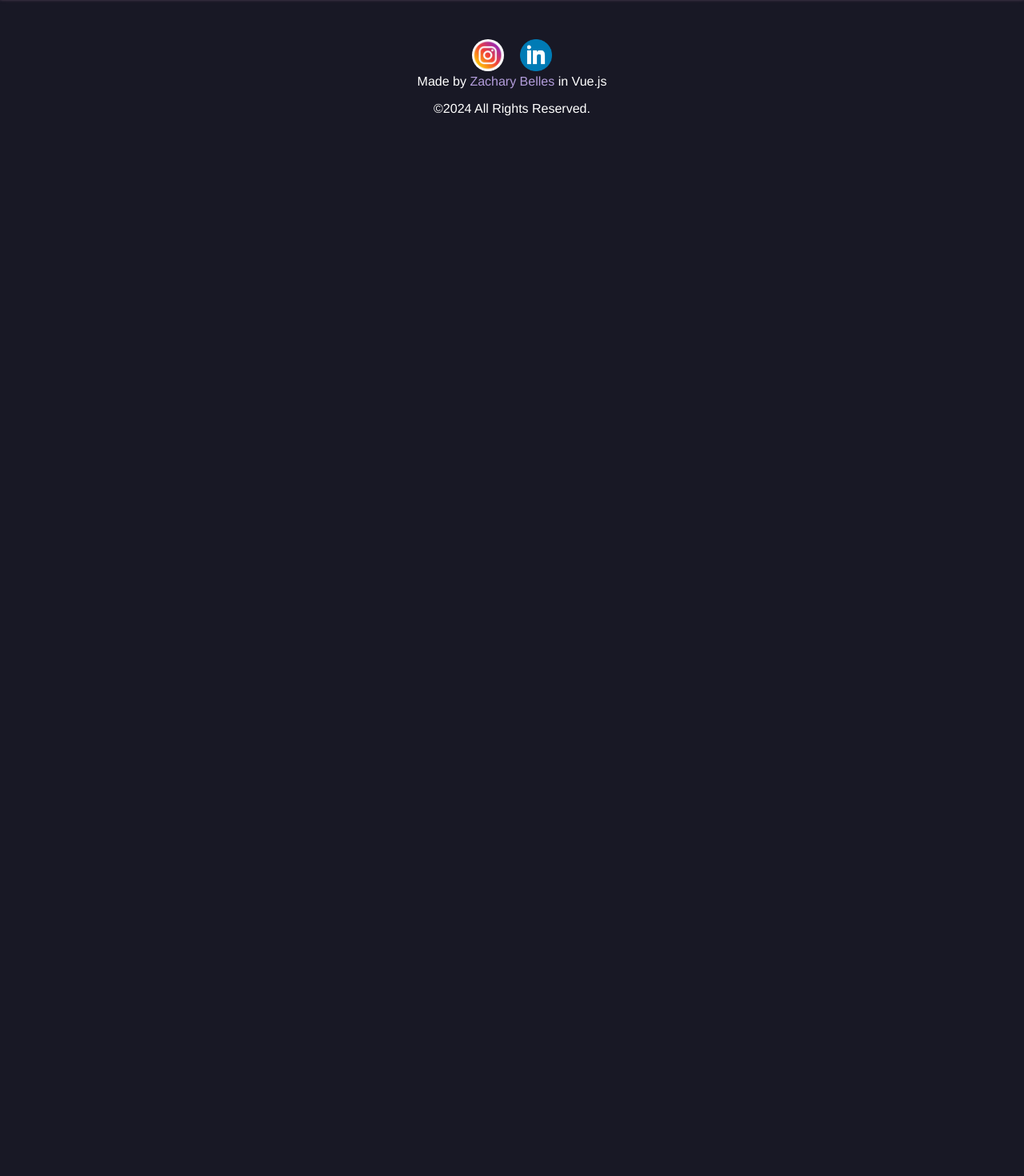
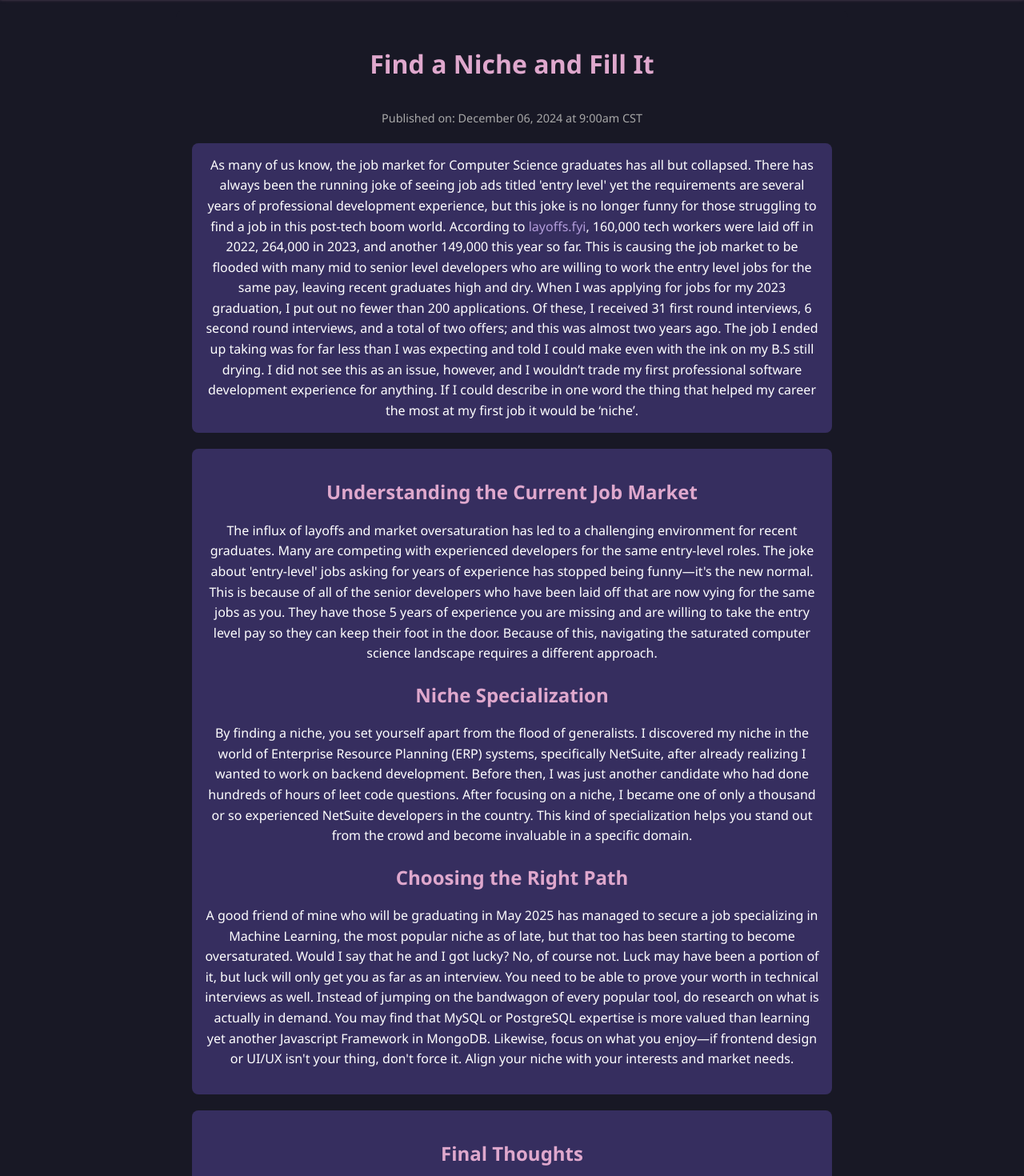
Before and after one commit to zmbelles/personal-site-v2, a Vue app: page /blog/find-a-niche in a window 1280 px wide. Shown: the part 280-1750 px from the top of the page at 80% size. Before the commit the page ends 800 px from the top, so only its background shows below. Built offline with nearby package versions, Linux system fonts and the light colour scheme.

Commit message:
niche blog post

```diff
--- a/src/components/blog/BlogPage.vue
+++ b/src/components/blog/BlogPage.vue
@@ -1,5 +1,14 @@
 <template>
   <div class="blog-page">
+    <div class="blog-post">
+      <h2 class="blog-post-title">
+        <router-link to="/blog/find-a-niche" class="post-link"
+          >Find A Niche and Fill It</router-link>
+      </h2>
+      <p class="blog-post-body">
+        Understanding how to navigate the heavily competitive job market for Computer Science graduates
+      </p>
+    </div>
     <div class="blog-post">
       <h2 class="blog-post-title">
           <router-link to="/blog/be-intentional" class="post-link">
--- /dev/null
+++ b/src/components/blog/posts/FindANiche.vue
@@ -0,0 +1,109 @@
+<template>
+  <div class="blog-page">
+    <h1>{{ title }}</h1>
+    <p class="publication-date">
+      Published on: December 06, 2024 at 9:00am CST
+    </p>
+    <div class="introduction" v-html="intro"></div>
+    <div class="content">
+      <section v-for="(lesson, index) in lessons" :key="index">
+        <h2>{{ lesson.title }}</h2>
+        <p>{{ lesson.description }}</p>
+      </section>
+    </div>
+    <div class="conclusion">
+      <h2>Final Thoughts</h2>
+      <p>{{ finalThoughts }}</p>
+    </div>
+  </div>
+</template>
+
+<script>
+export default {
+  name: "BlogPost",
+  data() {
+    return {
+      title: "Find a Niche and Fill It",
+      intro: `As many of us know, the job market for Computer Science graduates has all but collapsed. There has always been the running joke of
+      seeing job ads titled 'entry level' yet the requirements are several years of professional development experience, but this joke is no
+      longer funny for those struggling to find a job in this post-tech boom world. According to
+      <a href="https://layoffs.fyi" target="_blank">layoffs.fyi</a>, 160,000 tech workers were laid off in 2022, 264,000 in 2023, and another
+      149,000 this year so far. This is causing the job market to be flooded with many mid to senior level developers who are willing to work the
+      entry level jobs for the same pay, leaving recent graduates high and dry. When I was applying for jobs for my 2023 graduation, I put out no
+      fewer than 200 applications. Of these, I received 31 first round interviews, 6 second round interviews, and a total of two offers; and this
+      was almost two years ago. The job I ended up taking was for far less than I was expecting and told I could make even with the ink on my B.S
+      still drying. I did not see this as an issue, however, and I wouldn’t trade my first professional software development experience for anything.
+      If I could describe in one word the thing that helped my career the most at my first job it would be ‘niche’.`,
+      lessons: [
+        {
+          title: "Understanding the Current Job Market",
+          description: `The influx of layoffs and market oversaturation has led to a challenging environment for recent graduates. Many are competing
+          with experienced developers for the same entry-level roles. The joke about 'entry-level' jobs asking for years of experience has stopped
+          being funny—it's the new normal. This is because of all of the senior developers who have been laid off that are now vying for the same jobs
+          as you. They have those 5 years of experience you are missing and are willing to take the entry level pay so they can keep their foot in the door.
+          Because of this, navigating the saturated computer science landscape requires a different approach.`,
+        },
+        {
+          title: "Niche Specialization",
+          description: `By finding a niche, you set yourself apart from the flood of generalists. I discovered my niche in the world of Enterprise
+          Resource Planning (ERP) systems, specifically NetSuite, after already realizing I wanted to work on backend development. Before then, I
+          was just another candidate who had done hundreds of hours of leet code questions. After focusing on a niche, I became one of
+          only a thousand or so experienced NetSuite developers in the country. This kind of specialization helps you stand out from the crowd and
+          become invaluable in a specific domain.`,
+        },
+        {
+          title: "Choosing the Right Path",
+          description: `A good friend of mine who will be graduating in May 2025 has managed to secure a job specializing in Machine Learning, the most
+          popular niche as of late, but that too has been starting to become oversaturated. Would I say that he and I got lucky? No, of course not. Luck
+          may have been a portion of it, but luck will only get you as far as an interview. You need to be able to prove your worth in technical interviews as well.
+          Instead of jumping on the bandwagon of every popular tool, do research on what is actually in demand. You may find that MySQL or PostgreSQL
+          expertise is more valued than learning yet another Javascript Framework in MongoDB. Likewise, focus on what you enjoy—if frontend design or
+          UI/UX isn't your thing, don't force it. Align your niche with your interests and market needs.`,
+        },
+      ],
+      finalThoughts: `Of all the things I have mentioned, the most crucial piece of advice is to start early. Explore job boards, send out countless applications,
+      and pay attention to where the demand truly is. Don't be afraid to reach out to hiring managers and recruiters on linkedin for jobs you apply for.
+      Find your niche before the ink on your degree dries, or pivot to one as soon as you can. By doing so, you won't just land a job—you’ll carve out a meaningful,
+      sustainable path in the industry.`,
+    };
+  },
+};
+</script>
+
+<style scoped>
+.blog-page {
+  font-family: "Segoe UI", Arial, sans-serif;
+  line-height: 1.6;
+  color: #ffffff;
+  background-color: #181825;
+  max-width: 800px;
+  margin: 0 auto;
+  padding: 20px;
+  border-radius: 8px;
+}
+
+h1 {
+  color: #dfa8cd;
+  margin-bottom: 30px;
+}
+
+h2 {
+  color: #dfa8cd;
+  margin-bottom: 15px;
+}
+
+.introduction,
+.content,
+.conclusion {
+  background-color: #362e5f;
+  border-radius: 8px;
+  padding: 15px;
+  margin-bottom: 20px;
+}
+
+.publication-date {
+  font-size: 0.9em;
+  color: #a8a8a8;
+  margin-bottom: 20px;
+}
+</style>
--- a/src/router.js
+++ b/src/router.js
@@ -16,6 +16,7 @@ import FirstYearLessons from '@/components/blog/posts/FirstYearLessons';
 import SalesOrder from '@/components/forms/sales_order/SalesOrder_View.vue';
 import InvoiceForm from '@/components/forms/invoice/Invoice_View.vue';
 import BeIntentional from "./components/blog/posts/BeIntentional.vue";
+import FindANiche from "./components/blog/posts/FindANiche.vue";
 import { nextTick } from 'vue'; // Import nextTick from Vue
 const routes = [
   { path: "/", component: Home, name: "Home", meta: { title: "Home" } },
@@ -331,6 +332,71 @@ const routes = [
     },
   },
   {
+    path: "/blog/find-a-niche",
+    name: "FindANiche",
+    component: FindANiche,
+    meta: {
+      title: "Find a Niche and Fill It: Standing Out in a Saturated Tech Job Market",
+      metaTags: [
+        { charset: "UTF-8" },
+        {
+          name: "viewport",
+          content: "width=device-width, initial-scale=1.0",
+        },
+        { "http-equiv": "X-UA-Compatible", content: "IE=edge" },
+        {
+          name: "description",
+          content:
+            "Learn how specializing in a niche skill set can help you stand out in a crowded job market for developers. Discover the benefits of focusing on ERP systems like NetSuite, understanding market demands, and aligning your career path with in-demand technologies.",
+        },
+        {
+          name: "keywords",
+          content:
+            "Software Development, Tech Job Market, Niche Specialization, ERP Systems, NetSuite Developers, Career Advice, 2024 Tips",
+        },
+        { name: "author", content: "Zachary Belles" },
+        { name: "robots", content: "index, follow" },
+        {
+          property: "og:title",
+          content: "Find a Niche and Fill It: Standing Out in a Saturated Tech Job Market",
+        },
+        {
+          property: "og:description",
+          content:
+            "Learn how specializing in a niche skill set can help you stand out in a crowded job market for developers. Discover the benefits of focusing on ERP systems like NetSuite, understanding market demands, and aligning your career path with in-demand technologies.",
+        },
+        {
+          property: "og:url",
+          content: "https://zacharybelles.com/blog/find-a-niche/",
+        },
+        { property: "og:type", content: "article" },
+        { property: "og:site_name", content: "zacharybelles.com" },
+        {
+          property: "og:image",
+          content: "@/assets/findANiche.png",
+        },
+        { name: "twitter:card", content: "summary_large_image" },
+        {
+          name: "twitter:title",
+          content: "Find a Niche and Fill It: Standing Out in a Saturated Tech Job Market",
+        },
+        {
+          name: "twitter:description",
+          content:
+            "Learn how specializing in a niche skill set can help you stand out in a crowded job market for developers. Discover the benefits of focusing on ERP systems like NetSuite, understanding market demands, and aligning your career path with in-demand technologies.",
+        },
+        {
+          name: "twitter:image",
+          content: "@/assets/find-a-niche.png",
+        },
+        { name: "geo.region", content: "US-IL" },
+        { name: "geo.placename", content: "Naperville" },
+        { name: "geo.position", content: "41.7508;-88.1535" },
+        { name: "ICBM", content: "41.7508, -88.1535" },
+      ],
+    },
+  },
+  {
     path: "/login",
     component: LoginPage,
     name: "login",
```
Also changed, not shown: src/assets/findANiche.png (added).
